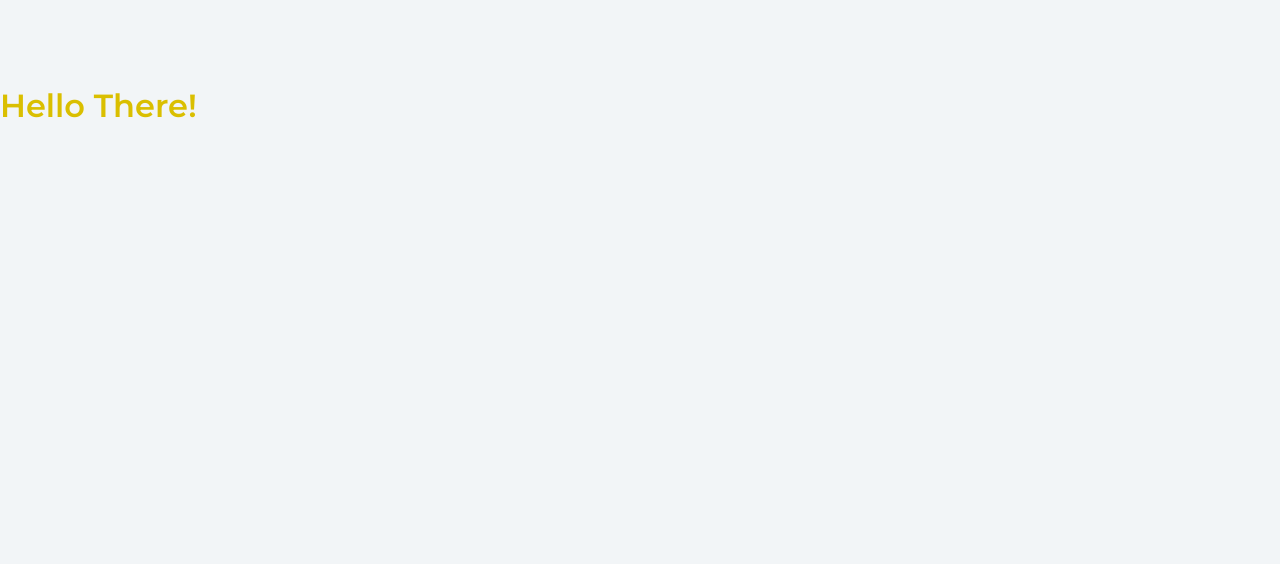
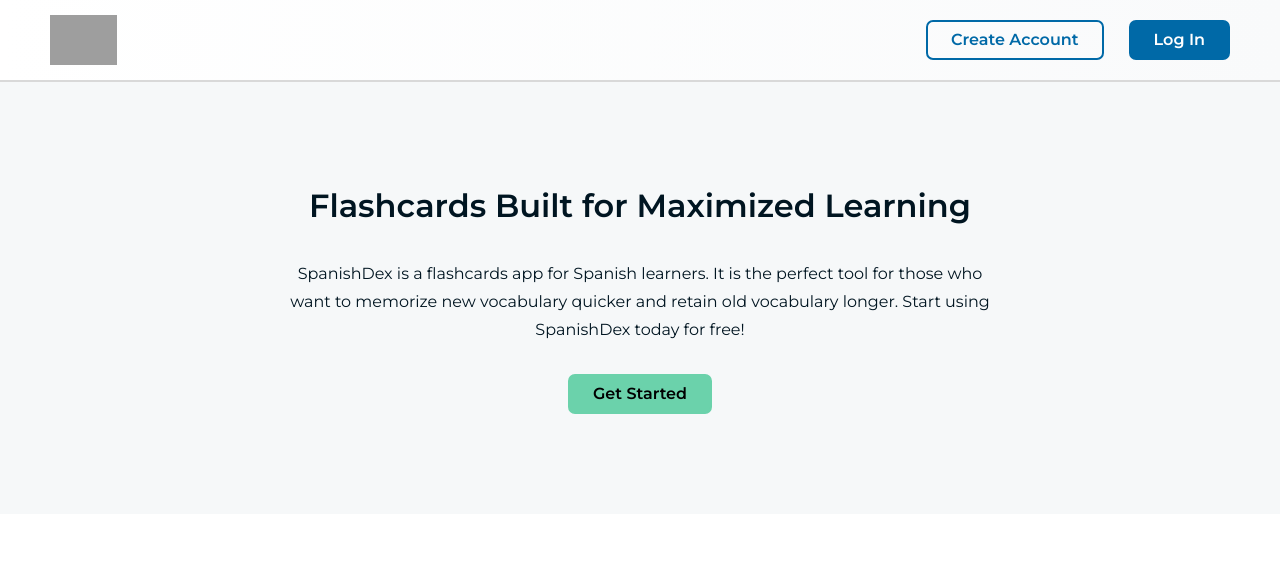
Before and after one commit to JakinCS/SpanishDex, a Next.js app: page / in a window 1280 px wide. Shown: the top 564 px of the page. Built offline with nearby package versions, Linux system fonts and the light colour scheme; grey boxes are pictures that could not be loaded.

Commit message:
partially working transfer.

```diff
--- a/app/Homepage.jsx
+++ b/app/Homepage.jsx
@@ -71,12 +71,12 @@
           </p>
         </div>
       </HomepageSection>
-      <HomepageSection py='80' backgroundColor='almost-white'>
+      {/* <HomepageSection py='80' backgroundColor='almost-white'>
         <h2 className='text-center'>Contact</h2>
         <p className='text-center'>Use the form below to contact Jakin Stahl.</p>
         <HomepageContactForm className='w-100' style={{maxWidth: '34.375rem'}}></HomepageContactForm>
-      </HomepageSection>
-      <HomepageFooter></HomepageFooter>
+      </HomepageSection> */}
+      {/* <HomepageFooter /> */}
     </>
   )
 }
--- a/app/components/HomepageFooter.jsx
+++ b/app/components/HomepageFooter.jsx
@@ -5,8 +5,8 @@
 import Row from 'react-bootstrap/Row'
 import Col from 'react-bootstrap/Col'
 // Icons
-import mail from '../assets/icons/mail.svg';
-import linkedin from '../assets/icons/linkedin.svg'
+import mail from '../../public/icons/mail.svg';
+import linkedin from '../../public/icons/linkedin.svg'
 
 function HomepageFooter() {
   return (
--- a/app/components/HomepageHeader.jsx
+++ b/app/components/HomepageHeader.jsx
@@ -1,7 +1,9 @@
+'use client'
+
 import Nav from 'react-bootstrap/Nav';
 import Navbar from 'react-bootstrap/Navbar';
 import Button from 'react-bootstrap/Button';
-import logo from '../assets/logo.svg';
+import logo from '../../public/logo.svg';
 
 import { useState } from 'react';
 
--- a/app/page.js
+++ b/app/page.js
@@ -1,9 +1,8 @@
 import Image from "next/image";
+import Homepage from "./Homepage";
 
 export default function Home() {
   return (
-    <div>
-      <h1 className="text-warning">Hello There!</h1>
-    </div>
+    <Homepage />
   );
 }
--- a/app/scss/custom.scss
+++ b/app/scss/custom.scss
@@ -103,11 +103,11 @@
 }
 
 .show-menu-icon span {
-    background-image: url('../assets/icons/menu.svg') !important;
+    background-image: url('../../public/icons/menu.svg') !important;
 }
 
 .show-close-icon span {
-    background-image: url('../assets/icons/close.svg') !important;
+    background-image: url('../../public/icons/close.svg') !important;
 }
 
 
--- a/package.json
+++ b/package.json
@@ -12,6 +12,7 @@
     "bootstrap": "^5.3.3",
     "next": "15.0.3",
     "react": "19.0.0-rc-66855b96-20241106",
+    "react-bootstrap": "^2.10.5",
     "react-dom": "19.0.0-rc-66855b96-20241106"
   },
   "devDependencies": {
```
Also changed, not shown: 1 other file (tests, documents, lock files or other folders).
